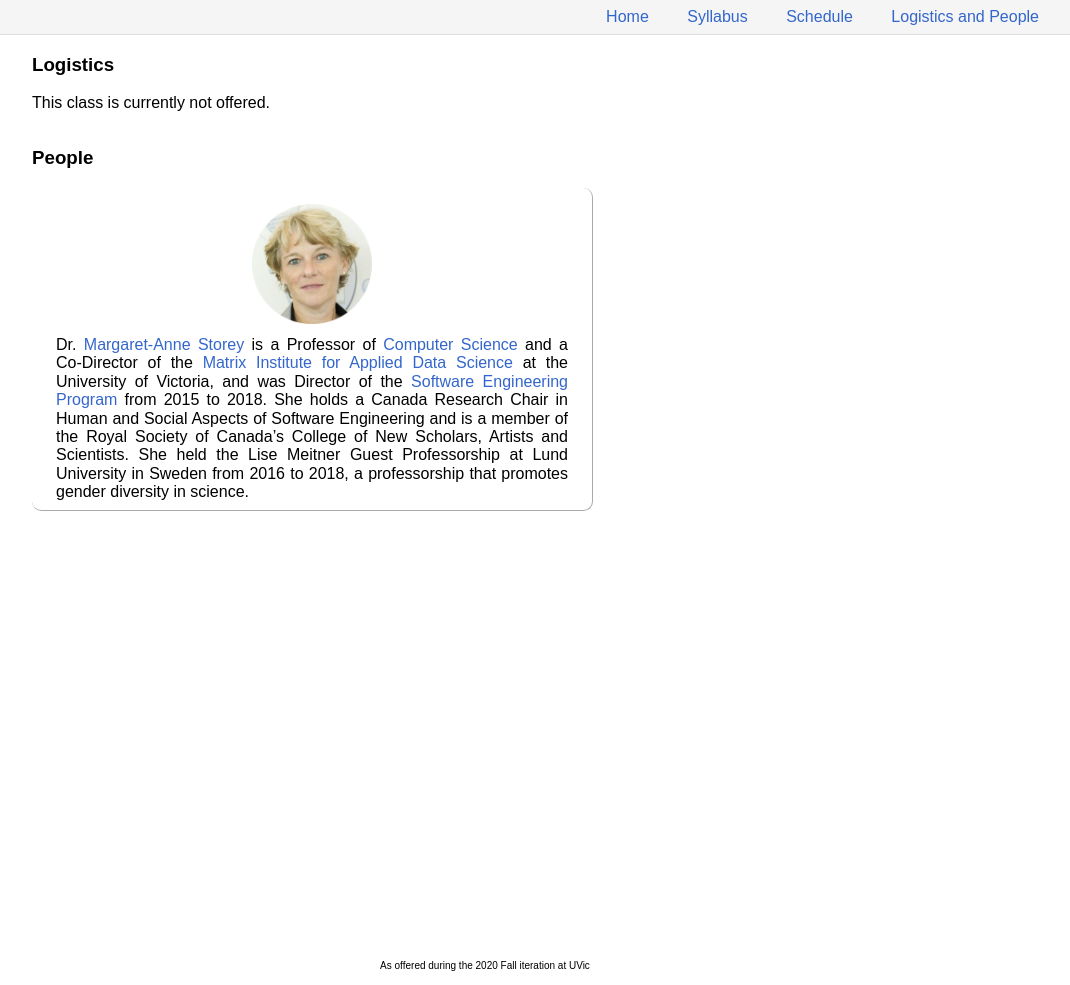
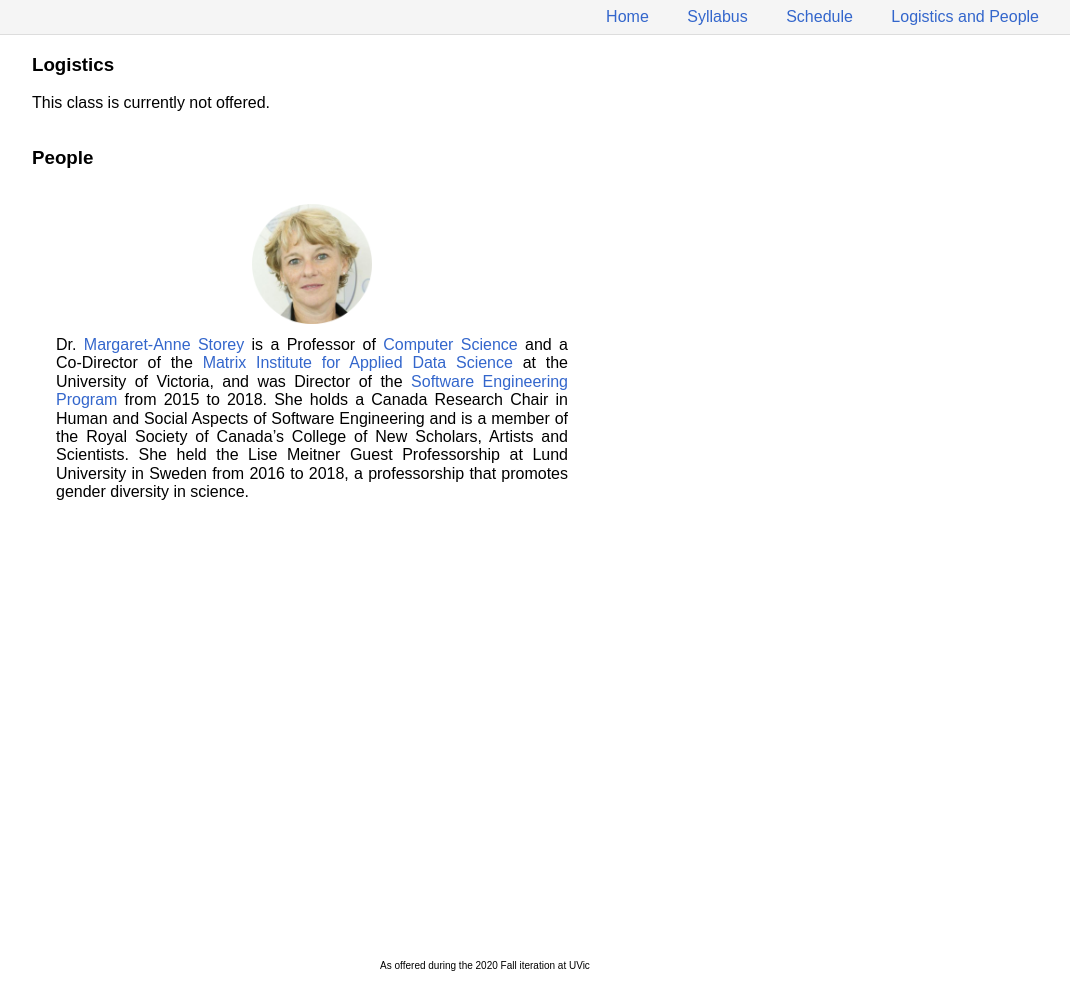
Before and after one commit to emse-uvic/emse-uvic.github.io, a Jekyll site: the page built from logistics.markdown, in a window 1280 px wide. Shown: the whole page, without its empty margins (96-1166 px from the left). Built offline with Jekyll 4.4.1, drawn with Linux system fonts in a browser that asks for light colours; nearby versions of some CDN libraries.

Commit message:
Update borders on person tiles

```diff
--- a/assets/css/main.css
+++ b/assets/css/main.css
@@ -93,9 +93,6 @@ footer {
 
 .person {
     padding: 0.5em 1.5em;
-    border-right: 1px solid #AAAAAA;
-    border-bottom: 1px solid #AAAAAA;
-    border-radius: 0.6em;
 }
 
 .person .avatar {
@@ -115,6 +112,23 @@ footer {
 
 .person .blurb {
     text-align: justify;
+}
+
+.schedule {
+    width: 100%;
+}
+
+.schedule tr {
+    padding: 0.5em 0;
+}
+
+.schedule tr th {
+    padding: 0 0.5em;
+    text-align: center;
+}
+
+.schedule tr td {
+    padding: 0 0.5em;
 }
 
 /* The following section is adapted from https://www.w3schools.com/howto/howto_js_topnav_responsive.asp */
```
